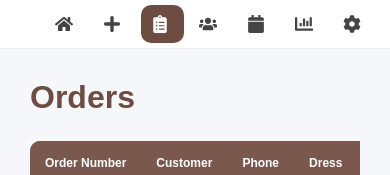
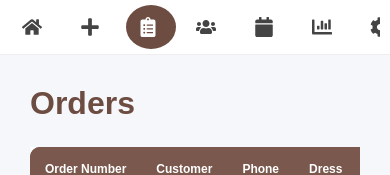
Before and after one commit to ramji2311/test, a React (Vite) app in the folder client/: page /orders in a window 390 px wide. Shown: the top 175 px of the page. Built offline with nearby package versions, Linux system fonts and the light colour scheme; no server answers; sample sign-in values are in the browser's storage.

Commit message:
fix: make top navigation bar fully responsive on all mobile/tablet widths

```diff
--- a/client/src/components/Sidebar/Sidebar.css
+++ b/client/src/components/Sidebar/Sidebar.css
@@ -94,9 +94,10 @@ color:white;
     top: 0;
     z-index: 100;
     background: white;
+    padding: 0 10px;
   }
   .logo {
-    padding: 15px;
+    padding: 10px;
     border-bottom: none;
   }
   .logo h2 {
@@ -108,33 +109,45 @@ color:white;
   }
   .sidebar nav {
     flex-direction: row;
-    padding: 5px;
-    gap: 5px;
+    padding: 5px 0;
+    gap: 8px;
+    overflow-x: auto;
+    white-space: nowrap;
+    scrollbar-width: none;
+  }
+  .sidebar nav::-webkit-scrollbar {
+    display: none;
   }
   .sidebar nav a {
-    padding: 8px 10px;
+    padding: 8px 12px;
     margin-bottom: 0;
-    gap: 5px;
+    gap: 6px;
     font-size: 12px;
+    flex-shrink: 0;
   }
 }
 
-@media (max-width: 580px) {
-  .logo h2 {
+@media (max-width: 640px) {
+  .logo {
     display: none;
   }
   .sidebar {
     justify-content: center;
   }
+  .sidebar nav {
+    width: 100%;
+    justify-content: space-around;
+  }
 }
 
-@media (max-width: 480px) {
+@media (max-width: 520px) {
   .sidebar nav a {
     font-size: 0;
-    padding: 10px;
+    padding: 12px;
+    border-radius: 50%;
   }
   .sidebar nav a svg {
-    font-size: 18px;
+    font-size: 20px;
     margin: 0;
   }
 }
```
